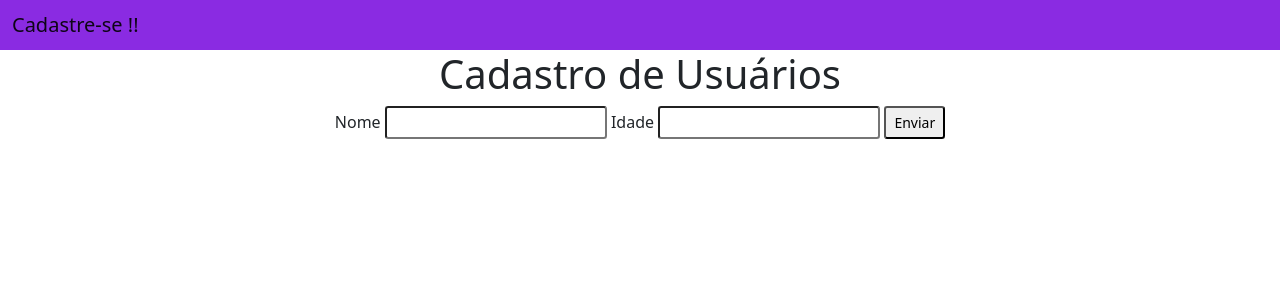
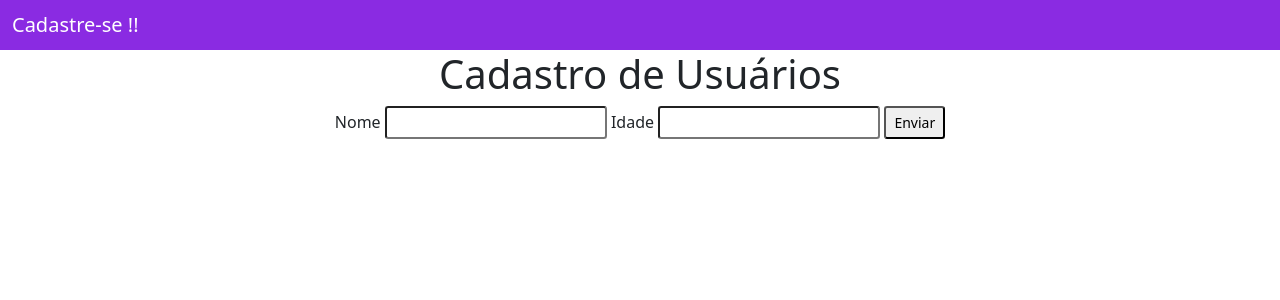
Before and after one commit to Jose-AlissonM/Sistema-de-Cadastro, a Django app: page / in a window 1280 px wide. Shown: the top 300 px of the page. Run offline with Django 5.2, Linux system fonts and the light colour scheme.

Commit message:
adicionado botão para pagina home na navbar

```diff
--- a/app_cadastro_usuarios/templates/usuarios/base.html
+++ b/app_cadastro_usuarios/templates/usuarios/base.html
@@ -13,7 +13,7 @@
   <body>
     <nav style="background-color:blueviolet !important;"  class="navbar navbar-light bg-light">
       <div class="container-fluid">
-        <span class="navbar-brand mb-0 h1">Cadastre-se !!</span>
+        <span class="navbar-brand mb-0 h1"><a style="text-decoration: none; color: white;" href="{% url 'home' %}">Cadastre-se !!</a></span>
       </div>
     </nav>
 
--- a/app_cadastro_usuarios/templates/usuarios/usuarios.html
+++ b/app_cadastro_usuarios/templates/usuarios/usuarios.html
@@ -2,6 +2,7 @@
 {% block conteudo %}
 
  <div class="container">
+    <h1>Usuários Cadastrados:</h1>
     <table class="table table-bordered table-striped">
         <tr>
             <th>id</th>
```
